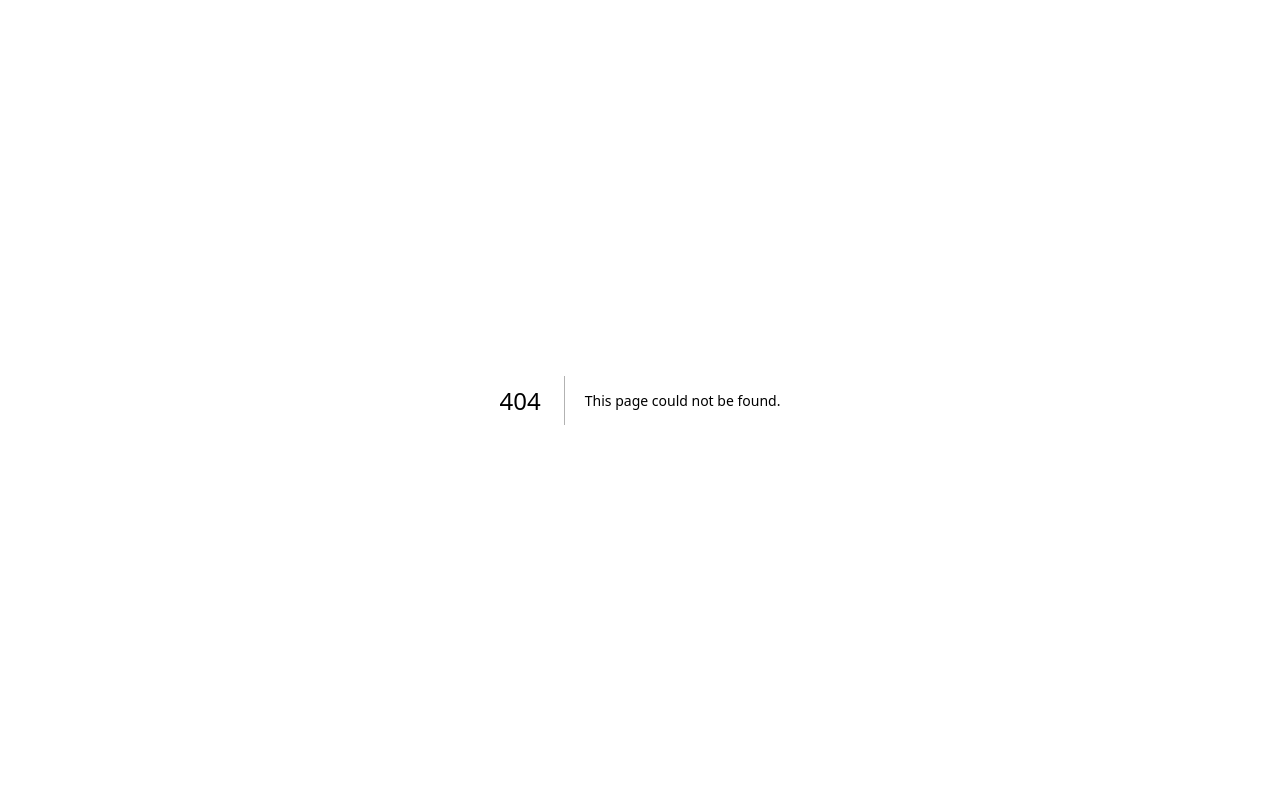
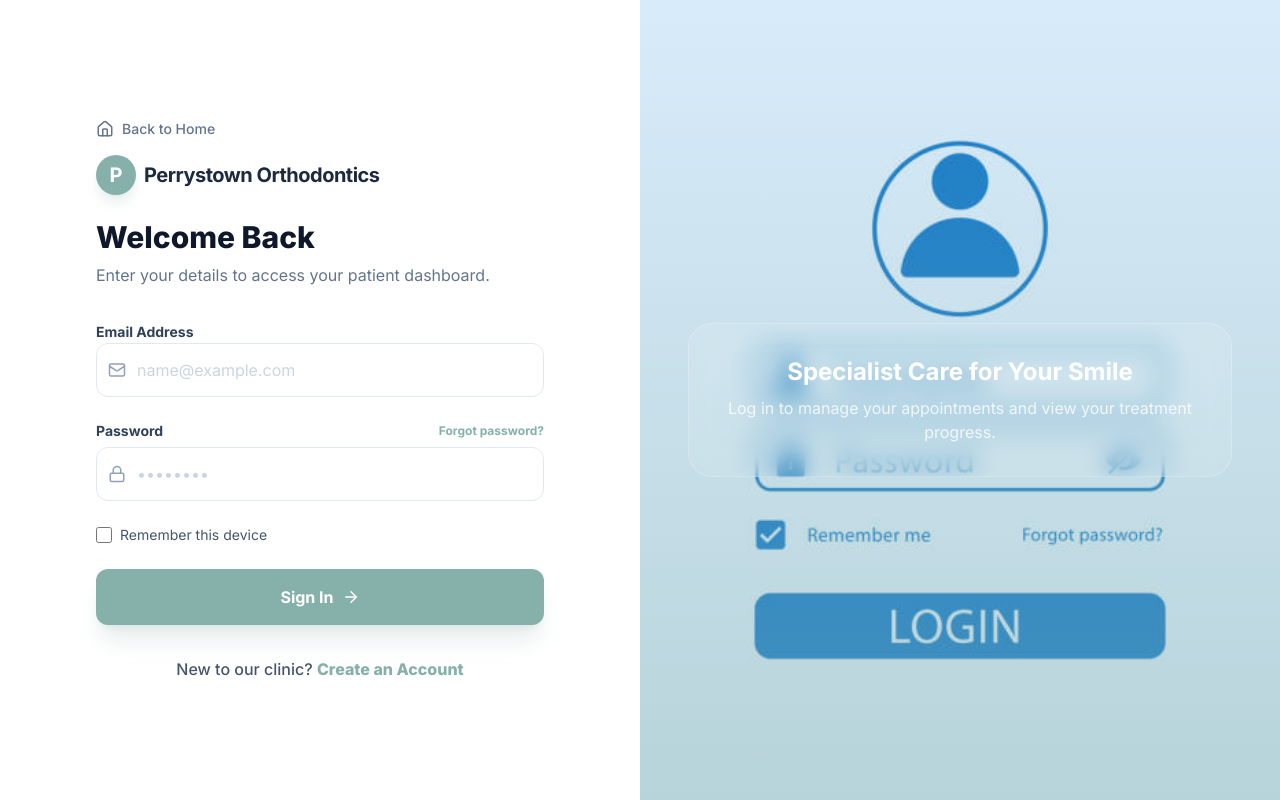
Before and after one commit to omar-faruk72/ivory-port, a Next.js app: page /login in a window 1280 px wide. Before the commit this address had no page. Built offline with nearby package versions, Linux system fonts and the light colour scheme.

Commit message:
added an login page

```diff
--- /dev/null
+++ b/app/login/page.tsx
@@ -0,0 +1,110 @@
+"use client";
+
+import Link from "next/link";
+import Image from "next/image";
+import { Mail, Lock, ArrowRight, Home } from "lucide-react";
+
+const LoginPage = () => {
+  return (
+    <div className="min-h-screen grid grid-cols-1 lg:grid-cols-2">
+
+      {/* Left Side: Login Form */}
+      <div className="flex flex-col justify-center px-8 md:px-16 lg:px-24 bg-white py-12">
+        <div className="max-w-md w-full mx-auto space-y-8">
+
+          {/* Logo & Heading */}
+          <div className="space-y-2">
+            <Link href="/" className="inline-flex items-center gap-2 text-slate-500 hover:text-[#86B1AA] transition-colors mb-4 group">
+              <Home size={18} />
+              <span className="text-sm font-medium">Back to Home</span>
+            </Link>
+
+            <div className="flex items-center gap-2 mb-6">
+                 <div className="w-10 h-10 bg-[#86B1AA] rounded-full flex items-center justify-center font-bold text-white text-xl shadow-lg shadow-[#86B1AA]/20">P</div>
+                 <span className="text-xl font-bold text-slate-800 tracking-tight">Perrystown Orthodontics</span>
+            </div>
+
+            <h1 className="text-3xl font-extrabold text-slate-900">Welcome Back</h1>
+            <p className="text-slate-500">Enter your details to access your patient dashboard.</p>
+          </div>
+
+          {/* Form */}
+          <form className="space-y-6" onSubmit={(e) => e.preventDefault()}>
+
+            {/* Email Address */}
+            <div className="space-y-1.5">
+              <label className="text-sm font-bold text-slate-700">Email Address</label>
+              <div className="relative group">
+                <Mail className="absolute left-3 top-1/2 -translate-y-1/2 text-slate-400 group-focus-within:text-[#86B1AA] transition-colors" size={18} />
+                <input
+                  type="email"
+                  placeholder="name@example.com"
+                  className="w-full pl-10 pr-4 py-3.5 rounded-xl border border-slate-200 focus:ring-4 focus:ring-[#86B1AA]/10 focus:border-[#86B1AA] outline-none transition-all placeholder:text-slate-300"
+                />
+              </div>
+            </div>
+
+            {/* Password */}
+            <div className="space-y-1.5">
+              <div className="flex justify-between items-center">
+                <label className="text-sm font-bold text-slate-700">Password</label>
+                <Link href="#" className="text-xs font-bold text-[#86B1AA] hover:underline">Forgot password?</Link>
+              </div>
+              <div className="relative group">
+                <Lock className="absolute left-3 top-1/2 -translate-y-1/2 text-slate-400 group-focus-within:text-[#86B1AA] transition-colors" size={18} />
+                <input
+                  type="password"
+                  placeholder="••••••••"
+                  className="w-full pl-10 pr-4 py-3.5 rounded-xl border border-slate-200 focus:ring-4 focus:ring-[#86B1AA]/10 focus:border-[#86B1AA] outline-none transition-all placeholder:text-slate-300"
+                />
+              </div>
+            </div>
+
+            {/* Remember Me */}
+            <div className="flex items-center gap-2">
+              <input type="checkbox" id="remember" className="w-4 h-4 accent-[#86B1AA] rounded cursor-pointer" />
+              <label htmlFor="remember" className="text-sm text-slate-600 cursor-pointer select-none">Remember this device</label>
+            </div>
+
+            {/* Login Button */}
+            <button className="w-full py-4 bg-[#86B1AA] hover:bg-[#769d96] text-white font-bold rounded-xl transition-all shadow-xl shadow-[#86B1AA]/20 flex items-center justify-center gap-2 group active:scale-[0.98]">
+              Sign In
+              <ArrowRight size={18} className="group-hover:translate-x-1 transition-transform" />
+            </button>
+          </form>
+
+          {/* Register Link */}
+          <p className="text-center text-slate-600 font-medium">
+            New to our clinic?{" "}
+            <Link href="/register" className="text-[#86B1AA] font-extrabold hover:underline">
+              Create an Account
+            </Link>
+          </p>
+        </div>
+      </div>
+
+      {/* Right Side: Visual Image */}
+      <div className="hidden lg:block relative overflow-hidden">
+        <div className="absolute inset-0 bg-gradient-to-t from-[#86B1AA]/40 to-transparent z-10"></div>
+        <Image
+          src="/assets/image/login.jpg"
+          alt="Modern Dental Clinic"
+          fill
+          className="object-cover scale-105 hover:scale-100 transition-transform duration-1000"
+          priority
+        />
+
+        {/* Decorative Overlay */}
+        <div className="absolute top-1/2 left-1/2 -translate-x-1/2 -translate-y-1/2 z-20 w-full px-12">
+            <div className="bg-white/10 backdrop-blur-md border border-white/20 p-8 rounded-3xl text-center">
+                <h3 className="text-white text-2xl font-bold mb-2">Specialist Care for Your Smile</h3>
+                <p className="text-white/80">Log in to manage your appointments and view your treatment progress.</p>
+            </div>
+        </div>
+      </div>
+
+    </div>
+  );
+};
+
+export default LoginPage;
```
Also changed, not shown: public/assets/image/login.jpg (added).
